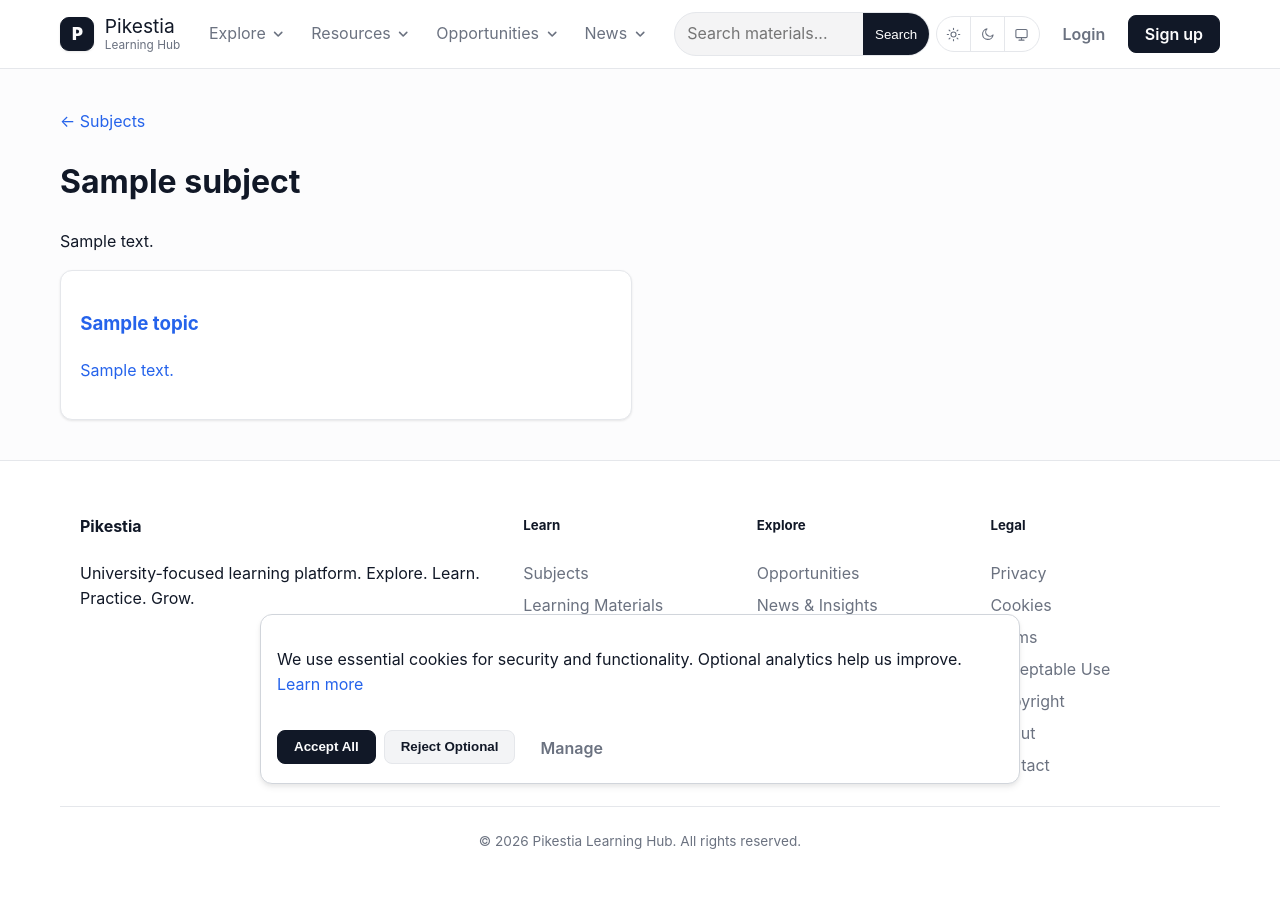
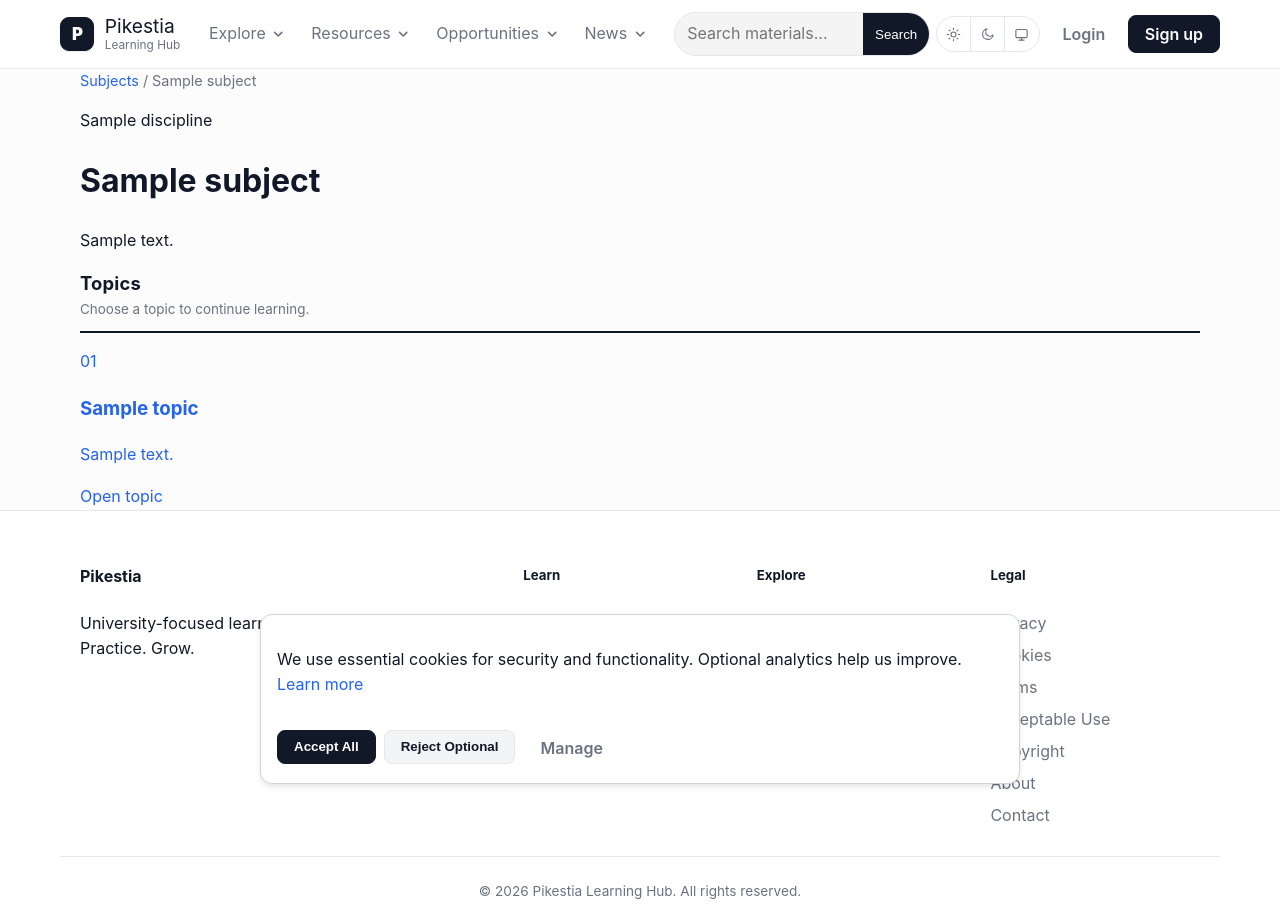
Before and after one commit to ssegirinyapius07-lab/pikestia-learning-hub, a Django app: template templates/subjects/detail.html in a window 1280 px wide. Before the commit the page ends 849 px from the top, so only its background shows below. Run offline with Django 4.2, Linux system fonts and the light colour scheme; the template is opened without the code that fills it: most values are stand-ins (such as "Sample title", 1, 10 or a date in 2020).

Commit message:
style: simplify subject topic layout

```diff
--- a/templates/subjects/detail.html
+++ b/templates/subjects/detail.html
@@ -1 +1,42 @@
-{% extends "base.html" %}{% block content %}<div class="container section"><a href="/subjects/" class="link">← Subjects</a><h1>{{ subject.title }}</h1><p>{{ subject.description }}</p><div class="grid grid-2">{% for t in topics %}<a class="card card-hover" href="/subjects/{{ subject.slug }}/{{ t.slug }}/"><h3>{{ t.title }}</h3><p>{{ t.summary|truncatechars:140 }}</p></a>{% endfor %}</div></div>{% endblock %}
+{% extends "base.html" %}
+{% block title %}{{ subject.title }} | Pikestia Learning Hub{% endblock %}
+{% block content %}
+<div class="subject-detail">
+  <div class="container">
+    <div class="breadcrumb"><a href="/subjects/">Subjects</a> / {{ subject.title }}</div>
+
+    <header class="page-intro subject-detail-intro">
+      <p class="page-kicker">{{ subject.discipline }}</p>
+      <h1>{{ subject.title }}</h1>
+      {% if subject.description %}<p>{{ subject.description }}</p>{% endif %}
+    </header>
+
+    <section class="topic-index" aria-labelledby="topics-heading">
+      <div class="editorial-section-header">
+        <div>
+          <h2 id="topics-heading">Topics</h2>
+          <p>Choose a topic to continue learning.</p>
+        </div>
+      </div>
+
+      <div class="topic-list">
+        {% for t in topics %}
+        <a class="topic-row" href="/subjects/{{ subject.slug }}/{{ t.slug }}/">
+          <div class="topic-row-index" aria-hidden="true">{{ forloop.counter|stringformat:"02d" }}</div>
+          <div class="topic-row-content">
+            <h3>{{ t.title }}</h3>
+            {% if t.summary %}<p>{{ t.summary|truncatechars:220 }}</p>{% endif %}
+          </div>
+          <span class="topic-row-action" aria-hidden="true">Open topic</span>
+        </a>
+        {% empty %}
+        <div class="plain-empty">
+          <h2>No topics yet</h2>
+          <p>Published topics for this subject will appear here.</p>
+        </div>
+        {% endfor %}
+      </div>
+    </section>
+  </div>
+</div>
+{% endblock %}
```
